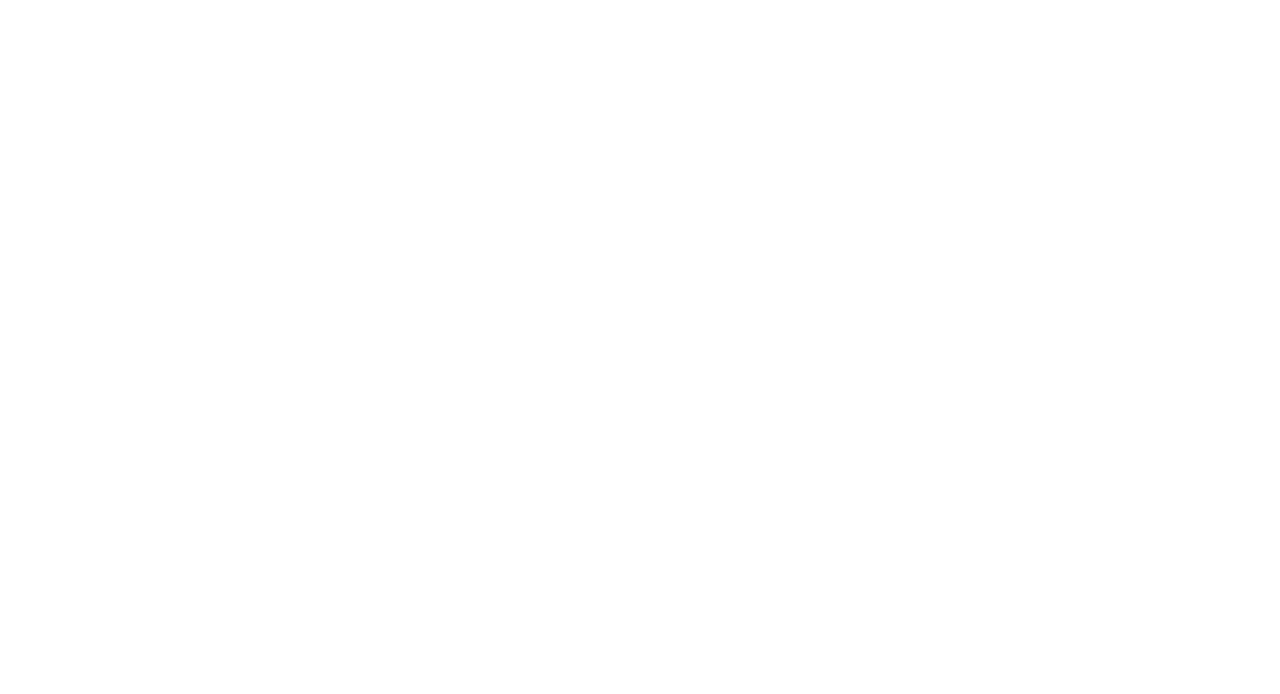
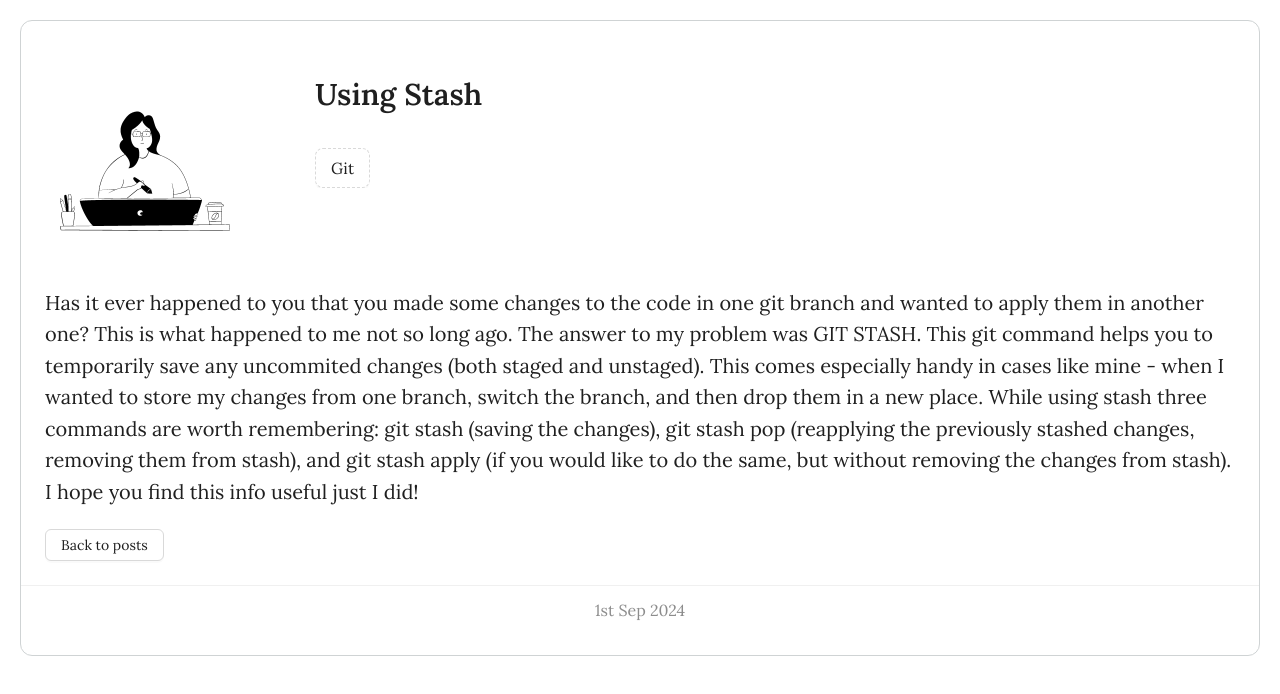
Before and after one commit to domi82/linguex, a React (Create React App) app: page /blog/1 in a window 1280 px wide. Before the commit this address had no page. Shown: the top 694 px of the page. Built offline with nearby package versions, Linux system fonts and the light colour scheme.

Commit message:
Changed the way posts are displayed

```diff
--- a/src/components/RoutesComponent/RoutesComponent.tsx
+++ b/src/components/RoutesComponent/RoutesComponent.tsx
@@ -8,6 +8,7 @@
 import BlogPage from "../../pages/BlogPage/BlogPage";
 import AboutPage from "../../pages/AboutPage/AboutPage";
 import ProjectsPage from "../../pages/ProjectsPage/ProjectsPage";
+import BlogPostPage from "../../pages/BlogPostPage/BlogPostPage";
 
 const RoutesComponent: React.FC = () => {
   return (
@@ -15,6 +16,7 @@
       <Route path="/" element={<HomePage />} />
       <Route path="/contact" element={<ContactPage />} />
       <Route path="/blog" element={<BlogPage />} />
+      <Route path="/blog/:id" element={<BlogPostPage />} />
       <Route path="/about" element={<AboutPage />} />
       <Route path="/projects" element={<ProjectsPage />} />
     </Routes>
--- a/src/data/posts.ts
+++ b/src/data/posts.ts
@@ -1,17 +1,20 @@
 import { Post } from "../models/Entities";
 
 const posts:Post[] =[
-    {label:'Git',
+    {   id:1,
+        label:'Git',
         date: "1st Sep 2024",
         title:'Using Stash',
         content1:'Has it ever happened to you that you made some changes to the code in one git branch and wanted to apply them in another one? This is what happened to me not so long ago. The answer to my problem was GIT STASH. This git command helps you to temporarily save any uncommited changes (both staged and unstaged). This comes especially handy in cases like mine - when I wanted to store my changes from one branch, switch the branch, and then drop them in a new place. While using stash three commands are worth remembering: git stash (saving the changes), git stash pop (reapplying the previously stashed changes, removing them from stash), and git stash apply (if you would like to do the same, but without removing the changes from stash). I hope you find this info useful just I did!'
     },
-    {label:'Frontend Development',
+    {   id:2,
+        label:'Frontend Development',
         date: "10th Sep 2024",
         title:"Google Icons",
         content1:'Although I normally use antd icons in my project, I must admit they are often not as visually appealing as Google icons. As I am increasingly using Google Material assets in my work, I have been looking for information on how to use Google icons in a React project, without uploading these assets (which can take some space in a project). The process is very simple. First, we import the Google fonts api in our index.html file. Second, we add the material-icons class in our index.css file of the project. To reference an icon in our code, we just need to place their name in a span with a class called material-icons.'
     },
-    {label:'Frontend Development',
+    {   id:3,
+        label:'Frontend Development',
         date: "14th Dec 2024",
         title:"Next.js Workshop",
         content:'This week I have taken part in a Next.js workshop organized by Vercel (Next.js 15 App Router Foundations). It was delivered by Alice de Mauro, Senior Solution Architect at Vercel. Alice has a broad experience of working with Next.js and was great at explaining its core concepts.',
@@ -20,7 +23,8 @@
         heading2: 'What did I learn?',
         content2:'The workshop started with a short introduction into Next.js, its core concepts and architecture. Using hands-on exercises, we have learned how to create dynamic routes, nested routing, and custom routes. We have also discovered when and how to use Server-Side Rendering (SSR) and Static Site Generation (SSG), and explored styling with layouts and templates. I am glad that I had the opportunity to take part in this event and I am looking forward to the new ones!'
     },
-     {label:'AWS',
+     {  id:4,
+        label:'AWS',
         date: "11th Jan 2025",
         title:"Cache in CloudFront",
         content:'If after uploading a new build of your app into the Amazon S3 bucket your browser still loads the old version of your site, this might be caused by cached files in CloudFront.',
@@ -31,7 +35,8 @@
         heading3: 'How to clear cache with CLI?',
         content3:'To invalidate CloudFront cache for specific files, use the following AWS CLI command: aws cloudfront create-invalidation --distribution-id <DISTRIBUTION_ID> --paths "/*".Remember to replace the distribution id and modify the paths as needed.'
     },
-    {label:'Git',
+    {   id:5,
+        label:'Git',
         date: "16th Jan 2025",
         title:"GitHub Actions",
         content:'If you are looking for a tool for automating the build and deployment of your project, GitHub Actions can be the answer to your needs.',
@@ -42,7 +47,8 @@
         heading3: 'Popular Use Cases',
         content3:'GitHub Actions can be used for Continuous Integration (e.g., to automatically run tests and build your application on every push or pull request), Continuous Deployment (e.g., to deploy your application to platforms like AWS, Azure, or Firebase), Static Code Analysis (e.g., to integrate tools like ESLint or Prettier to enforce code quality standards), or for Versioning and Releases (e.g., to automate the creation of new releases, including changelogs and version tagging). Whether you are working on a small website or managing a complex project, GitHub Actions can simplify and enhance your workflow. Ready to speed up your development process? Dive into GitHub Actions documentation to learn about this powerful tool!'
     },
-    {label:'Javascript',
+    {   id:6,
+        label:'Javascript',
         date: "1st Mar 2025",
         title:"Variable Type",
         content:'If you find it hard to work out what type of variable you are dealing with in your code, you might want to try typeof.',
@@ -54,7 +60,8 @@
         content2:'While for most primitive types typeof outputs the correct type, it is not the case for the null type. Because of an old Javascript bug (that cannot be removed due to backward compatibility problems), typeof null returns an object (although it is a primitive type). So, bear that in mind when writing your code!',
 
     },
-    {label:'HTML5',
+    {   id:7,
+        label:'HTML5',
         date: "14th Mar 2025",
         title:"HTML5 - Key Features",
         content:'Since its creation in the early 1990s, HTML has continuously evolved to keep up with advancing technology. Over the years, several versions have been released, including HTML 4 (introduced in 1997) and XHTML 1.0 (published in 2000). Today, major web browsers fully support HTML5, which was officially completed and released in 2014. HTML5 introduced numerous features that enhanced web development, interactivity, and multimedia support. Below, I highlight some of its key improvements.',
--- a/src/i18n/en.json
+++ b/src/i18n/en.json
@@ -5,8 +5,8 @@
     "head.metadata.description": "Frontend developer and UX writer",
     "home.welcome.header": "Hi! Welcome to my page!",
     "home.welcome.mobile.header": "Welcome to my page!",
-    "home.welcome.text.1": "My name is Dominika and I am a Frontend Developer and Technical Writer. Feel free to browse through some of my projects and posts.",
-    "home.welcome.text.2": "I hope you enjoy it.",
+    "home.welcome.text.1": "This space is where I share what I’ve been building, exploring, and learning. From interactive interfaces to deep dives into code concepts, you’ll find a mix of hands-on projects and written insights that reflect both the creative and technical sides of what I love doing. Feel free to click around.",
+    "home.welcome.text.2": "Glad to have you here!",
     "home.projects.header": "My latest projects",
     "home.projects.project1.header": "This website!",
     "home.projects.project1.summary": "This website is my ongoing project. It is based on my first webpage, built in Wordpress around 2016. The new version has more content and is more aligned with what I currently do, both professionally and as a hobby. I keep on improving the site's design and content. I also add new functionalities to it. Most recently, I have improved the layout of my blog posts and changed the way the latest posts are displayed. In the future, I would like to add some new sections to it and improve its mobile design. This website is deployed in AWS S3 using CloudFront.",
--- a/src/models/Entities.ts
+++ b/src/models/Entities.ts
@@ -1,5 +1,5 @@
 export interface Post {
-    id?: number;
+    id: number;
     date?: string;
     label?:string;
     title: string;
--- a/src/pages/AboutPage/AboutPage.tsx
+++ b/src/pages/AboutPage/AboutPage.tsx
@@ -100,7 +100,7 @@
                 },
                 {
                   dot: <CodeOutlined style={{ fontSize: "35px" }} />,
-                  children: "I keep on improving my coding skills.",
+                  children: "I keep on improving my technical skills.",
                 },
               ]}
             />
--- a/src/pages/BlogPage/BlogPage.tsx
+++ b/src/pages/BlogPage/BlogPage.tsx
@@ -49,6 +49,7 @@
               .map((p) => (
                 <Col xs={24} md={24} lg={18}>
                   <PostComponent
+                    id={p.id}
                     date={p.date}
                     label={p.label!}
                     title={p.title!}
--- /dev/null
+++ b/src/pages/BlogPostPage/BlogPostPage.module.scss
@@ -0,0 +1,61 @@
+.card {
+  margin: 20px;
+  border: 1px solid #cfd3d4;
+  padding-bottom: 20px;
+
+  .avatar {
+    margin-right: -150px;
+    .image {
+      padding-top: 30px;
+      font-size: 20px;
+      width: 50%;
+    }
+  }
+  .title {
+    font-size: 30px;
+    align-content: left;
+  }
+  .buttons {
+    size: "large";
+  }
+  .description {
+    font-size: 20px;
+    .code {
+      font-family: "Courier New", Courier, monospace;
+    }
+  }
+  .date {
+    font-size: 16px;
+  }
+}
+
+.mobileCard {
+  margin-bottom: 20px;
+  margin-top: 30px;
+  border: 1px solid #cfd3d4;
+  padding-bottom: 20px;
+
+  .avatar {
+    margin-right: -250px;
+    .mobileImage {
+      padding-top: 30px;
+      font-size: 20px;
+      width: 10%;
+    }
+  }
+  .title {
+    font-size: 20px;
+  }
+  .buttons {
+    size: "small";
+  }
+  .description {
+    font-size: 15px;
+    .code {
+      font-family: "Courier New", Courier, monospace;
+    }
+  }
+  .date {
+    font-size: 14px;
+  }
+}
--- /dev/null
+++ b/src/pages/BlogPostPage/BlogPostPage.tsx
@@ -0,0 +1,100 @@
+import { Button, Card, Image, Space } from "antd";
+import styles from "./BlogPostPage.module.scss";
+import blog from "../../resources/images/blog.svg";
+import x from "../../resources/images/x-icon.svg";
+import useResponsiveLayout from "../../components/LayoutComponent/UseResponsiveLayout/UseResponsiveLayout";
+import { useEffect, useState } from "react";
+import { Post } from "../../models/Entities";
+import { Link, useParams } from "react-router-dom";
+import posts from "../../data/posts";
+
+const BlogPostPage: React.FC = () => {
+  /*** HOOKS ***/
+
+  const [desktop] = useResponsiveLayout();
+  const [, setLoading] = useState<"loading">();
+  const [post, setPost] = useState<Post>();
+  const params = useParams<ParamsType>();
+
+  useEffect(() => {
+    const init = async () => {
+      try {
+        setLoading("loading");
+        const post = posts.find((p) => p.id === +params.id!);
+        setPost(post);
+        console.log("post", post);
+      } catch (error) {
+        //alertService.displayError(error, intl);
+      } finally {
+        setLoading(undefined);
+      }
+    };
+    init();
+  }, [params.id]);
+
+  /*** VISUAL ***/
+
+  return post ? (
+    <Card
+      className={desktop ? styles.card : styles.mobileCard}
+      actions={[<div className={styles.date}>{post!.date}</div>]}
+    >
+      <Card.Meta
+        avatar={
+          <div className={styles.avatar}>
+            {desktop ? (
+              <Image
+                src={blog}
+                alt="blog"
+                className={styles.image}
+                preview={false}
+              />
+            ) : (
+              <Image
+                src={x}
+                alt="blog"
+                className={styles.mobileImage}
+                preview={false}
+              />
+            )}
+          </div>
+        }
+        title={
+          <>
+            <p className={styles.title}>{post!.title}</p>
+            <Space>
+              <Button
+                type="dashed"
+                size={desktop ? "large" : "small"}
+                className={styles.buttons}
+              >
+                {post!.label}
+              </Button>
+            </Space>
+          </>
+        }
+      />
+      <div className={styles.description}>
+        {post!.content && <p>{post!.content}</p>}
+        {post!.heading1 && <h4>{post!.heading1}</h4>}
+        {post!.content1 && <p>{post!.content1}</p>}
+        {post!.code1 && <p className={styles.code}>{post!.code1}</p>}
+        {post!.code2 && <p className={styles.code}>{post!.code2}</p>}
+        {post!.heading2 && <h4>{post!.heading2}</h4>}
+        {post!.content2 && <p>{post!.content2}</p>}
+        {post!.heading3 && <h4>{post!.heading3}</h4>}
+        {post!.content3 && <p>{post!.content3}</p>}
+        {post!.heading4 && <h4>{post!.heading4}</h4>}
+        {post!.content4 && <p>{post!.content4}</p>}
+      </div>
+      <Link to={"/blog"}>
+        <Button>Back to posts</Button>
+      </Link>
+    </Card>
+  ) : (
+    <div></div>
+  );
+};
+export default BlogPostPage;
+
+type ParamsType = { id: string };
```
Also changed, not shown: src/components/PostComponent/PostComponent.tsx (+8 -0 lines).
